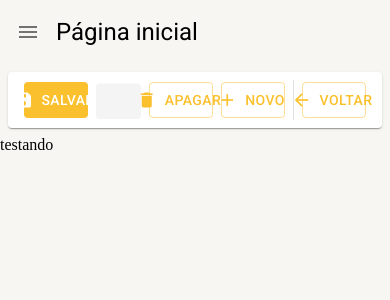
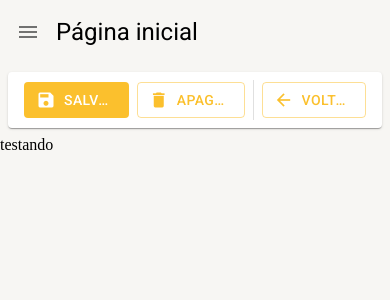
Before and after one commit to MarcosPauloo/curso-material-ui-app, a React (Create React App) app: page /pagina-inicial in a window 390 px wide. Shown: the top 300 px of the page. Built offline with nearby package versions, Linux system fonts and the light colour scheme.

Commit message:
feat:adicionando responsividade nos botoes de ferramentas de detalhes

```diff
--- a/src/pages/dasehboard/Dashboard.tsx
+++ b/src/pages/dasehboard/Dashboard.tsx
@@ -5,7 +5,7 @@ export const Dashboard = ()=>{
     return(
         <LayoutBaseDePagina
             titulo="Página inicial"
-            barraDeFerramentas={<FerramentasDeDetalhes mostrarBotaoSalvarEFechar mostrarBotaoSalvarEFecharCarregando/>}
+            barraDeFerramentas={<FerramentasDeDetalhes mostrarBotaoSalvarEFechar mostrarBotaoNovo/>}
         >
             testando
         </LayoutBaseDePagina>
--- a/src/shared/components/ferramentas-de-detalhe/FerramentasDeDetalhe.tsx
+++ b/src/shared/components/ferramentas-de-detalhe/FerramentasDeDetalhe.tsx
@@ -1,4 +1,4 @@
-import {Box, Paper, useTheme, Button, Icon, Divider, Skeleton} from '@mui/material';
+import {Box, Paper, useTheme, Button, Icon, Divider, Skeleton, Typography, useMediaQuery, Theme} from '@mui/material';
 
 interface IFerramentasDeDetalhesProps{
     textoBotaoNovo?: string;
@@ -24,7 +24,7 @@ interface IFerramentasDeDetalhesProps{
 
 export const FerramentasDeDetalhes: React.FC<IFerramentasDeDetalhesProps> = ({
     textoBotaoNovo = 'Novo',
-    mostrarBotaoNovo = true,
+    mostrarBotaoNovo = false,
     mostrarBotaoVoltar = true,
     mostrarBotaoApagar = true,
     mostrarBotaoSalvar = true,
@@ -42,6 +42,8 @@ export const FerramentasDeDetalhes: React.FC<IFerramentasDeDetalhesProps> = ({
     aoClicarEmSalvar,
     aoClicarEmSalvarEFechar
 })=>{
+    const smDown = useMediaQuery((theme: Theme) => theme.breakpoints.down('sm'));
+    const mdDown = useMediaQuery((theme: Theme) => theme.breakpoints.down('md'))
     const theme = useTheme();
 
     return (
@@ -62,21 +64,25 @@ export const FerramentasDeDetalhes: React.FC<IFerramentasDeDetalhesProps> = ({
                 onClick={aoClicarEmSalvar}
                 startIcon={<Icon>save</Icon>}
             >
+                <Typography variant='button' whiteSpace='nowrap' textOverflow='ellipsis' overflow='hidden'>
                     Salvar
+                </Typography>
             </Button>)}
             {mostrarBotaoSalvarCarregando && (
                 <Skeleton width={110} height={60}/>
             )}
-            {(mostrarBotaoSalvarEFechar && !mostrarBotaoSalvarEFecharCarregando) && (<Button
+            {(mostrarBotaoSalvarEFechar && !mostrarBotaoSalvarEFecharCarregando && !smDown && !mdDown) && (<Button
                 color='primary'
                 disableElevation
                 variant='outlined'
                 onClick={aoClicarEmSalvarEFechar}
                 startIcon={<Icon>save</Icon>}
             >
+                <Typography variant='button' whiteSpace='nowrap' textOverflow='ellipsis' overflow='hidden'>
                     Salvar e voltar
+                </Typography>
             </Button>)}
-            {mostrarBotaoSalvarEFecharCarregando && (
+            {(mostrarBotaoSalvarEFecharCarregando && !smDown && !mdDown) && (
             <Skeleton width={180} height={60}/>
             )}
             {(mostrarBotaoApagar && !mostrarBotaoApagarCarregando) && (<Button
@@ -86,24 +92,31 @@ export const FerramentasDeDetalhes: React.FC<IFerramentasDeDetalhesProps> = ({
                 onClick={aoClicarEmApagar}
                 startIcon={<Icon>delete</Icon>}
             >
+                <Typography variant='button' whiteSpace='nowrap' textOverflow='ellipsis' overflow='hidden'>
                     Apagar
+                </Typography>
             </Button>)}
             {mostrarBotaoApagarCarregando && (
                 <Skeleton width={110} height={60}/>
             )}
-           {(mostrarBotaoNovo && !mostrarBotaoNovoCarregando) && ( <Button
+           {(mostrarBotaoNovo && !mostrarBotaoNovoCarregando && !smDown) && ( <Button
                 color='primary'
                 disableElevation
                 variant='outlined'
                 onClick={aoClicarEmNovo}
                 startIcon={<Icon>add</Icon>}
             >
+                <Typography variant='button' whiteSpace='nowrap' textOverflow='ellipsis' overflow='hidden'>
                     {textoBotaoNovo}
+                </Typography>
             </Button>)}
-            {mostrarBotaoNovoCarregando && (
+            {(mostrarBotaoNovoCarregando && !smDown) && (
                 <Skeleton width={110} height={60}/>
             )}
+            {(mostrarBotaoVoltar && (mostrarBotaoNovo || mostrarBotaoApagar || mostrarBotaoSalvar || mostrarBotaoSalvarEFechar)) &&
+            (
                 <Divider variant='middle' orientation='vertical'/>
+            )}
             {(mostrarBotaoVoltar && !mostrarBotaoVoltarCarregando) && (<Button
                 color='primary'
                 disableElevation
@@ -111,7 +124,9 @@ export const FerramentasDeDetalhes: React.FC<IFerramentasDeDetalhesProps> = ({
                 onClick={aoClicarEmVoltar}
                 startIcon={<Icon>arrow_back</Icon>}
             >
+                <Typography variant='button' whiteSpace='nowrap' textOverflow='ellipsis' overflow='hidden'>
                     Voltar
+                </Typography>
             </Button>)}
             {mostrarBotaoVoltarCarregando && (
             <Skeleton width={110} height={60}/>
```
Lines whose indentation alone changed are shown as unchanged.
